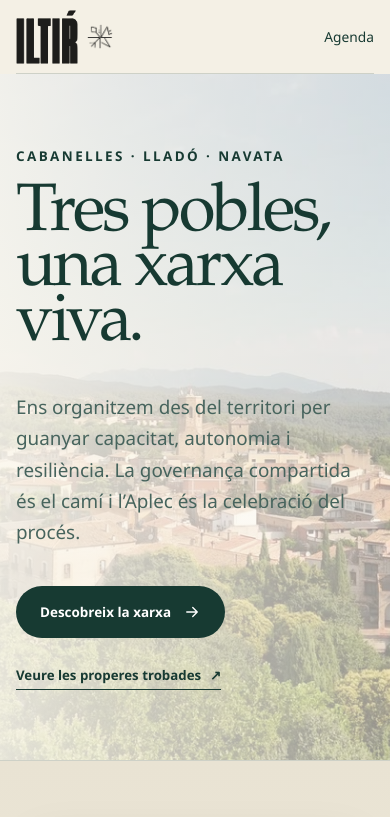
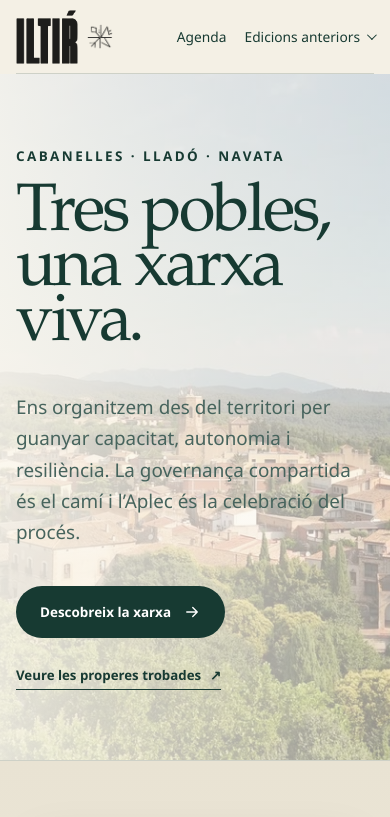
Before and after one commit to Miceli-Social/aplec-iltir-web, a Next.js app: page / in a window 390 px wide. Shown: the top 817 px of the page. Built offline with nearby package versions, Linux system fonts and the light colour scheme; no server answers.

Commit message:
Afegir desplegable d’edicions anteriors

```diff
--- a/src/app/globals.css
+++ b/src/app/globals.css
@@ -34,6 +34,16 @@ h1, h2 { font-family: var(--font-display); font-weight: 500; letter-spacing: -.0
 .site-header nav { display: flex; gap: 30px; font-size: .86rem; }
 .site-header nav a { padding: 10px 0; border-bottom: 1px solid transparent; }
 .site-header nav a:hover, .site-header nav a:focus-visible { border-color: var(--ink); }
+.past-editions-menu { position:relative; }
+.past-editions-menu summary { display:flex; align-items:center; gap:7px; padding:10px 0; border-bottom:1px solid transparent; list-style:none; cursor:pointer; }
+.past-editions-menu summary::-webkit-details-marker { display:none; }
+.past-editions-menu summary::after { content:""; width:6px; height:6px; border-right:1.5px solid currentColor; border-bottom:1.5px solid currentColor; transform:rotate(45deg) translateY(-2px); transition:transform .2s; }
+.past-editions-menu[open] summary::after { transform:rotate(225deg) translateY(-1px); }
+.past-editions-menu summary:hover, .past-editions-menu summary:focus-visible { border-color:var(--ink); outline:none; }
+.past-editions-list { position:absolute; right:0; top:calc(100% + 10px); min-width:210px; padding:8px; border:1px solid var(--line); border-radius:12px; background:rgba(251,248,239,.96); box-shadow:var(--shadow); display:grid; gap:2px; z-index:30; }
+.past-editions-menu:not([open]):not(:hover):not(:focus-within) .past-editions-list { display:none; }
+.past-editions-list a { display:block; padding:10px 12px; border-bottom:0; border-radius:8px; white-space:nowrap; color:var(--ink); }
+.past-editions-list a:hover, .past-editions-list a:focus-visible { border-color:transparent; background:var(--paper-deep); outline:none; }
 .hero { min-height: clamp(620px, calc(100vh - 92px), 780px); width:100%; margin:0; display:flex; align-items:center; overflow:hidden; position:relative; isolation:isolate; padding:0 max(24px,calc((100vw - 1400px)/2)); background:var(--paper-deep); }
 .hero::after { content:""; position:absolute; inset:0; z-index:1; pointer-events:none; background:linear-gradient(90deg,rgba(251,248,239,.9) 0%,rgba(251,248,239,.76) 43%,rgba(251,248,239,.58) 100%); }
 .hero-copy { max-width: 710px; position: relative; z-index: 2; padding: 55px 0 78px; }
@@ -410,8 +420,10 @@ a.event-card:hover { transform:translateY(-3px); box-shadow:var(--shadow); }
 
 @media (max-width: 720px) {
   .site-header { width:calc(100% - 32px); min-height:74px; }
-  .site-header nav a:not(:nth-child(2)) { display:none; }
-  .site-header nav { gap:0; }
+  .site-header nav > a:not(:nth-child(2)) { display:none; }
+  .site-header nav { gap:18px; align-items:center; }
+  .past-editions-menu summary { padding:10px 0; }
+  .past-editions-list { right:0; min-width:190px; }
   .brand-logo { width:62px; height:54px; }
   .brand-symbol { width:28px; height:28px; }
   .section-shell, .inner-page { width:calc(100% - 32px); }
--- a/src/components/site-header.tsx
+++ b/src/components/site-header.tsx
@@ -26,6 +26,32 @@ export function SiteHeader() {
         <Link href="/#arquitectura">Com ens organitzem</Link>
         <Link href="/agenda">Agenda</Link>
         <Link href="/#relat">El projecte</Link>
+        <details className="past-editions-menu">
+          <summary>Edicions anteriors</summary>
+          <div className="past-editions-list">
+            <a
+              href="https://balkar.earth/apleciltir/"
+              target="_blank"
+              rel="noopener noreferrer"
+            >
+              Aplec Iltiŕ 2025
+            </a>
+            <a
+              href="https://balkar.earth/apleciltir-2024/"
+              target="_blank"
+              rel="noopener noreferrer"
+            >
+              Aplec Iltiŕ 2024
+            </a>
+            <a
+              href="https://balkar.earth/iltirfestival/"
+              target="_blank"
+              rel="noopener noreferrer"
+            >
+              Aplec Iltiŕ 2023
+            </a>
+          </div>
+        </details>
       </nav>
     </header>
   );
```
